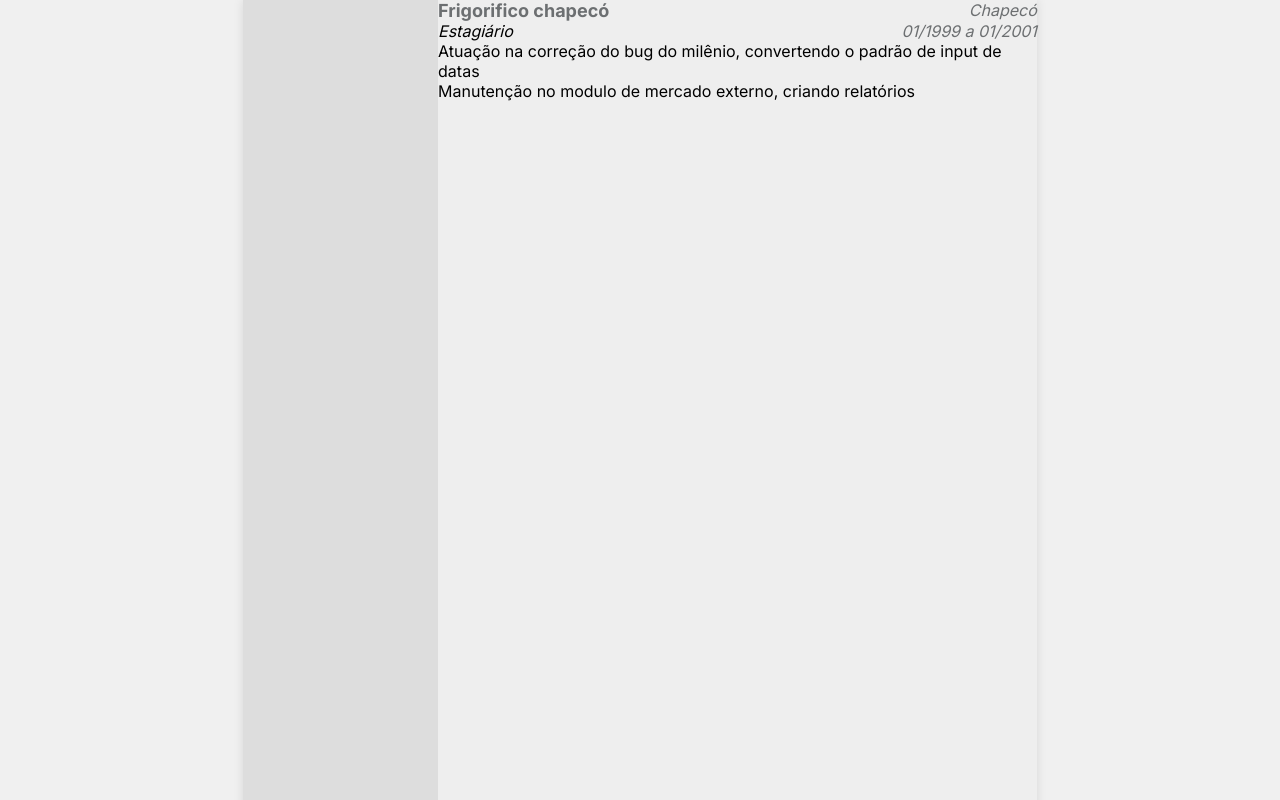
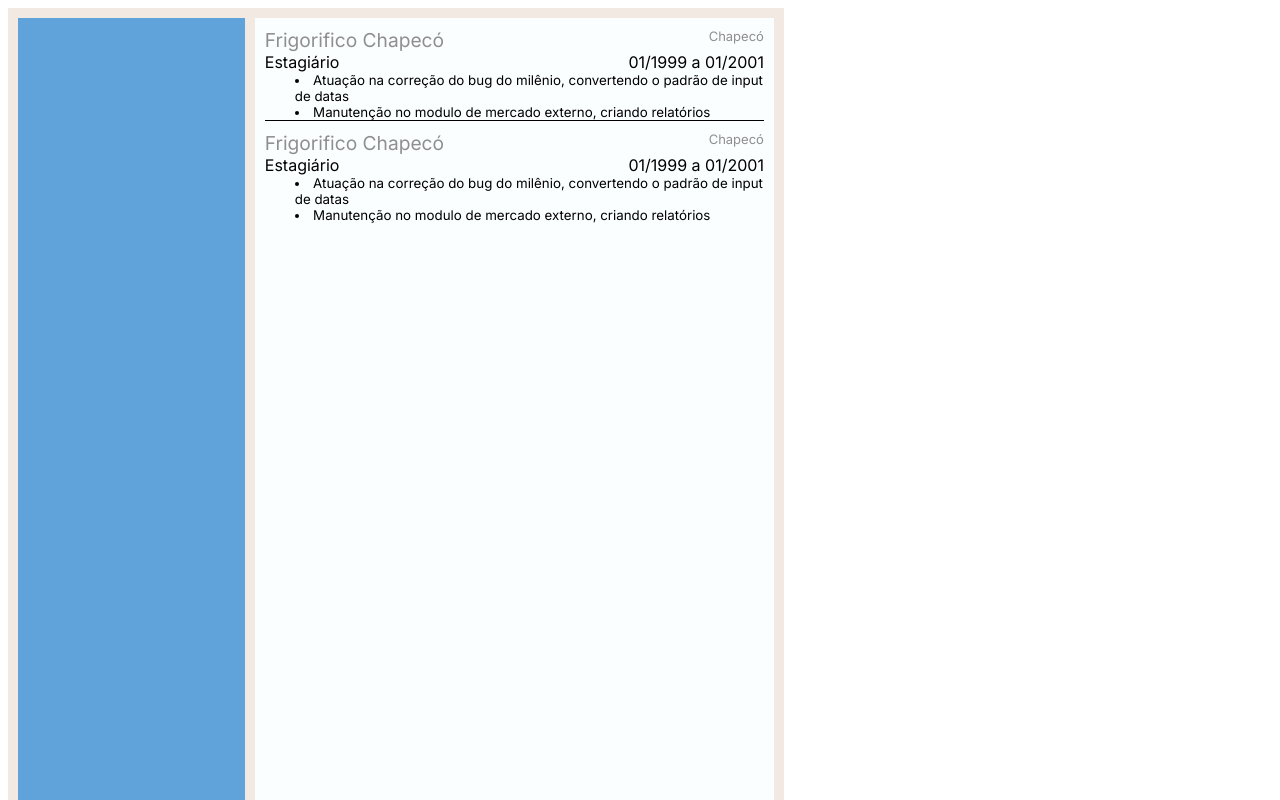
Before and after one commit to eafigueira/curriculo, a Next.js app: page / in a window 1280 px wide. Shown: the top 800 px of the page. Built offline with nearby package versions, Linux system fonts and the light colour scheme.

Commit message:
Adicão de mais jobs

```diff
--- a/src/app/globals.css
+++ b/src/app/globals.css
@@ -1,63 +1,67 @@
-body {
-  font-family: Verdana, Geneva, Tahoma, sans-serif;
+.main {
+  display: flex;
+  gap: 10px;
+  width: 200mm;
+  height: 287mm;
   margin: 0;
   padding: 0;
-  display: flex;
-  justify-content: center;
-  height: 100vh;
-  background-color: #f0f0f0;
-}
-
-.page {
-  display: flex;
-  width: 210mm;
-  height: 297mm;
-  background-color: white;
-  box-shadow: 0 0 10px rgba(0, 0, 0, 0.1);
+  background-color: #F1E9E2;
+  padding: 10px;
 }
 
 .left {
-  width: 25%;
-  background-color: #ddd;
+  flex: 0 0 30%;
+  background-color: #60A3DA;
+
 }
 
 .right {
   flex-grow: 1;
-  background-color: #eee;
+  background-color: #fbfeff;
+  padding: 10px;
   display: flex;
   flex-direction: column;
+  gap: 10px;
 }
 
 .job-card {
-  border-color: red;
-  border-width: 1px;
-  padding-bottom: 10px;
+  background-color: #fbfeff;
+  border-bottom: 1px solid #000;
 
   .company-city-box {
-    color: #6c6f71;
     display: flex;
   }
+
   .company {
-    font-size: large;
-    font-weight: bold;
     flex: 1;
+    font-size: larger;
+    color: #8f8f8f;
   }
+
   .city {
-    font-weight: normal;
-    font-style: italic;
+    font-size: small;
+    color: #8f8f8f;
   }
+
   .position-period-box {
     display: flex;
-  }
-  .position {
-    flex: 1;
-    font-weight: normal;
-    font-style: italic;
-  }
-  .period {
-    color: #6c6f71;
-    font-weight: normal;
-    font-style: italic;
+
+    .position {
+      flex: 1;
+    }
+
+    .period {}
   }
 
+  .job-projects {
+    .description {
+      font-size: smaller;
+      font-weight: 400;
+      padding-left: 30px
+    }
+  }
 }
+
+.job-card:last-of-type {
+  border-bottom: none;
+}
--- a/src/app/layout.tsx
+++ b/src/app/layout.tsx
@@ -5,7 +5,7 @@
 const inter = Inter({ subsets: ['latin'] })
 
 export const metadata: Metadata = {
-  title: 'Emerson Figueira',
+  title: 'Create Next App',
   description: 'Generated by create next app',
 }
 
@@ -16,9 +16,6 @@
 }) {
   return (
     <html lang="en">
-      <head>
-        <script src="https://kit.fontawesome.com/8a45818670.js"></script>
-      </head>
       <body className={inter.className}>{children}</body>
     </html>
   )
--- a/src/app/page.tsx
+++ b/src/app/page.tsx
@@ -1,17 +1,35 @@
-import { JobCard, JobProject, JobProjects } from "@/components/job-card/job-card"
+import { JobCard, JobProject, JobProjects } from "@/components/job-card/job-card";
 
 export default function Home() {
   return (
-    <div className="page">
+    <main className="main">
       <div className="left">
+
       </div>
       <div className="right">
         <JobCard
-          company="Frigorifico chapecó"
+          company="Frigorifico Chapecó"
           position="Estagiário"
           startDate="01/1999"
-          city="Chapecó"
-          endDate="01/2001">
+          endDate="01/2001"
+          city="Chapecó">
+          <JobProjects>
+            <JobProject
+              description="Atuação na correção do bug do milênio, convertendo o padrão de input de datas"
+              stacks={["PICK BASIC", "UNIDATA"]}
+            />
+            <JobProject
+              description="Manutenção no modulo de mercado externo, criando relatórios"
+              stacks={["PICK BASIC", "UNIDATA"]}
+            />
+          </JobProjects>
+        </JobCard>
+        <JobCard
+          company="Frigorifico Chapecó"
+          position="Estagiário"
+          startDate="01/1999"
+          endDate="01/2001"
+          city="Chapecó">
           <JobProjects>
             <JobProject
               description="Atuação na correção do bug do milênio, convertendo o padrão de input de datas"
@@ -24,6 +42,7 @@
           </JobProjects>
         </JobCard>
       </div>
-    </div>
+    </main>
+
   )
 }
--- a/src/components/job-card/job-card.interface.ts
+++ b/src/components/job-card/job-card.interface.ts
@@ -1,6 +1,6 @@
 import { ReactNode } from "react"
 
-export interface JobCardProperties {
+export interface JobCardProperties{
     company: string
     city: string
     position: string
--- a/src/components/job-card/job-card.tsx
+++ b/src/components/job-card/job-card.tsx
@@ -21,7 +21,5 @@
 }
 
 export function JobProject({ description, stacks }: JobProjectProperties) {
-    return <div className="job-project">
-        <div className="description">{description}</div>
-    </div>
+    return <li className="description">{description}</li>
 }
```
Also changed, not shown: data/database.json (added, +201 -0 lines), package.json (line endings or trailing spaces).
